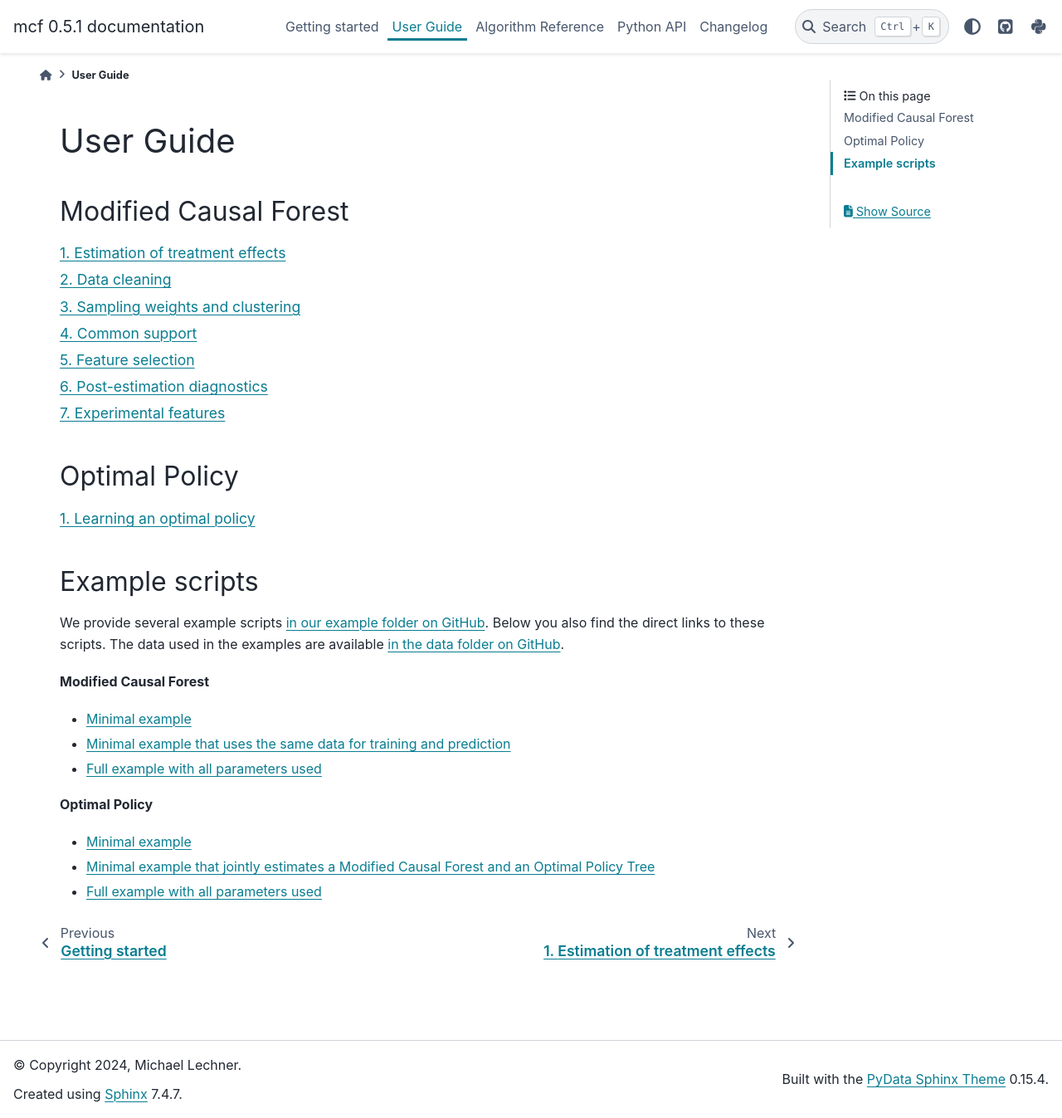
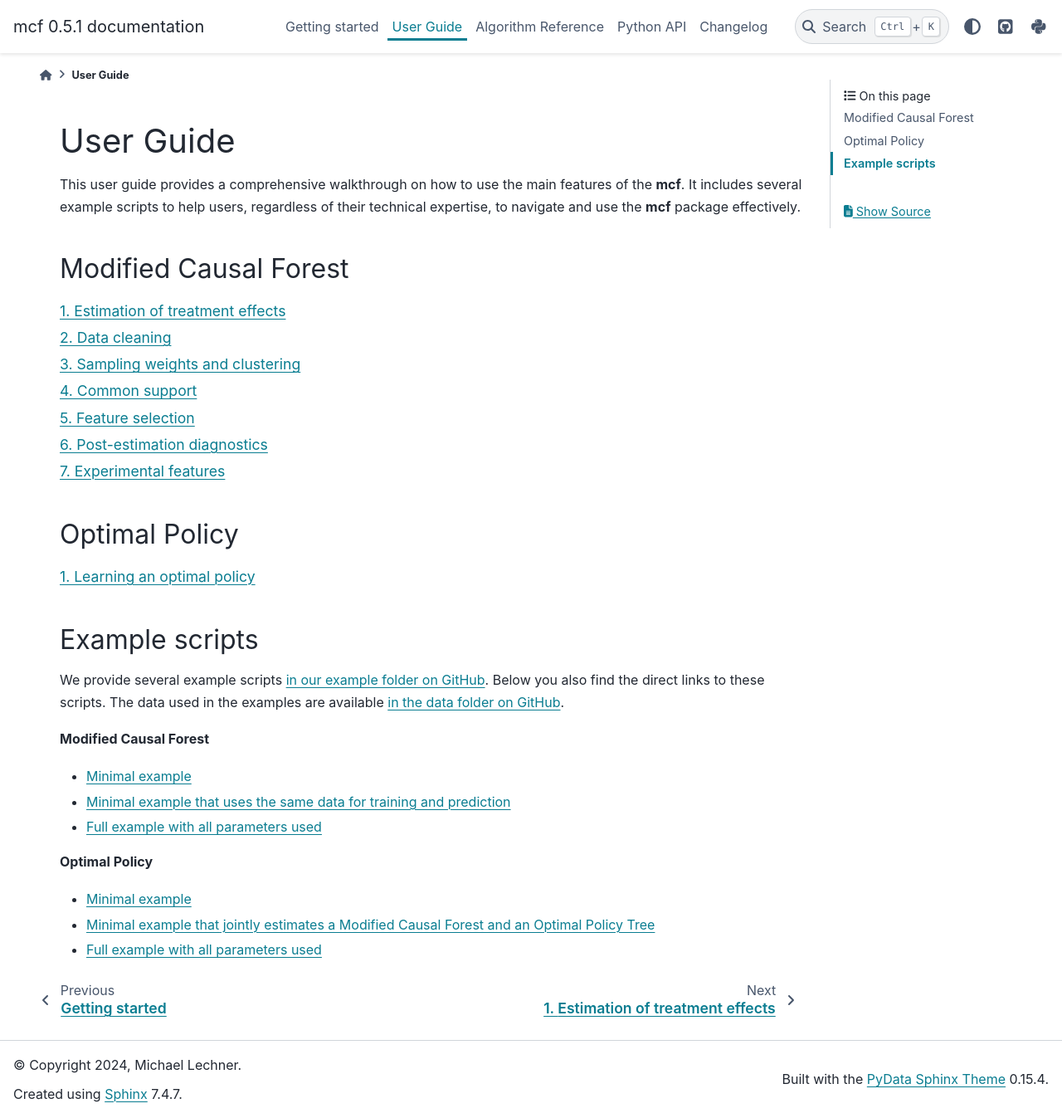
Before and after one commit to MCFpy/mcf, a Sphinx documentation site: the page built from docs/source/user_guide.rst, in a window 1280 px wide and 1347 px high. Shown: the whole window at 83% size. Built offline with Sphinx 7.4.7 and the PyData theme 0.15.4, drawn with Linux system fonts in a browser that asks for light colours.

Commit message:
Add user guide description

```diff
--- a/docs/source/user_guide.rst
+++ b/docs/source/user_guide.rst
@@ -1,5 +1,7 @@
 User Guide
 =======================
+
+This user guide provides a comprehensive walkthrough on how to use the main features of the **mcf**. It includes several example scripts to help users, regardless of their technical expertise, to navigate and use the **mcf** package effectively.
 
 Modified Causal Forest
 ----------------------
```
